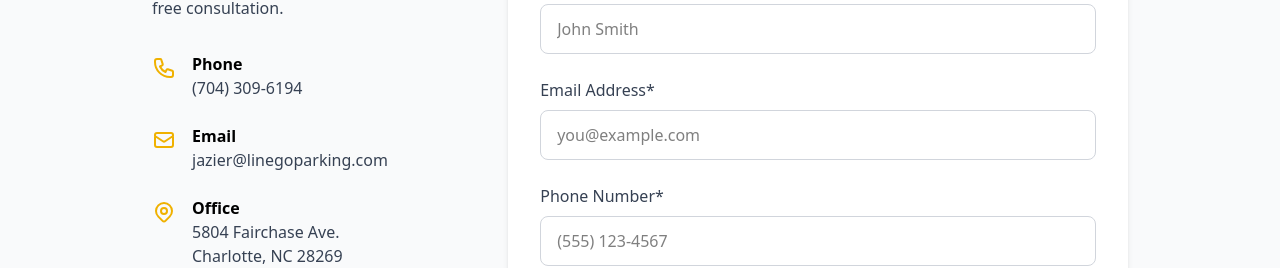
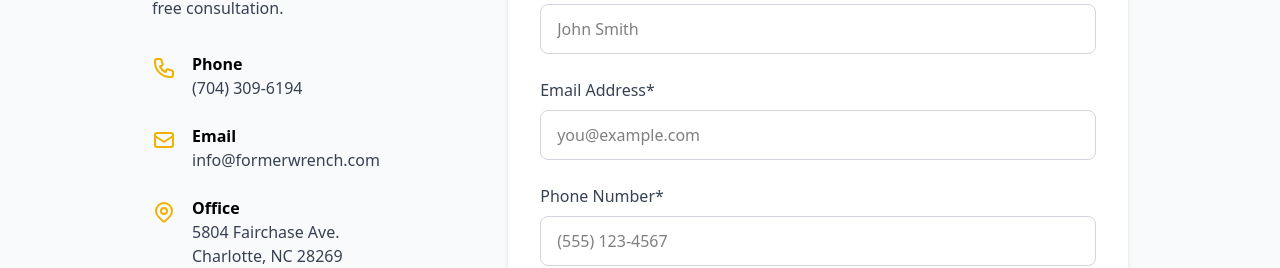
Before and after one commit to Pepparony/formerWrench, a SvelteKit app: page /contact in a window 1280 px wide. Shown: the part 2255-2523 px from the top of the page. Built offline with nearby package versions, Linux system fonts and the light colour scheme.

Commit message:
fixing the contact information and changing the favicon for the web broswer

```diff
--- a/src/app.html
+++ b/src/app.html
@@ -2,7 +2,7 @@
 <html lang="en">
 	<head>
 		<meta charset="utf-8" />
-		<link rel="icon" href="%sveltekit.assets%/favicon.png" />
+		<link rel="icon" href="CLTmobile-02-Photoroom-removebg-preview.png" />
 		<meta name="viewport" content="width=device-width, initial-scale=1" />
 		%sveltekit.head%
 	</head>
--- a/src/routes/contact/+page.svelte
+++ b/src/routes/contact/+page.svelte
@@ -349,7 +349,7 @@
               </svg>
               <div>
                 <h3 class="font-bold">Email</h3>
-                <p class="text-gray-700">jazier@linegoparking.com</p>
+                <p class="text-gray-700">info@formerwrench.com</p>
               </div>
             </div>
 
```
